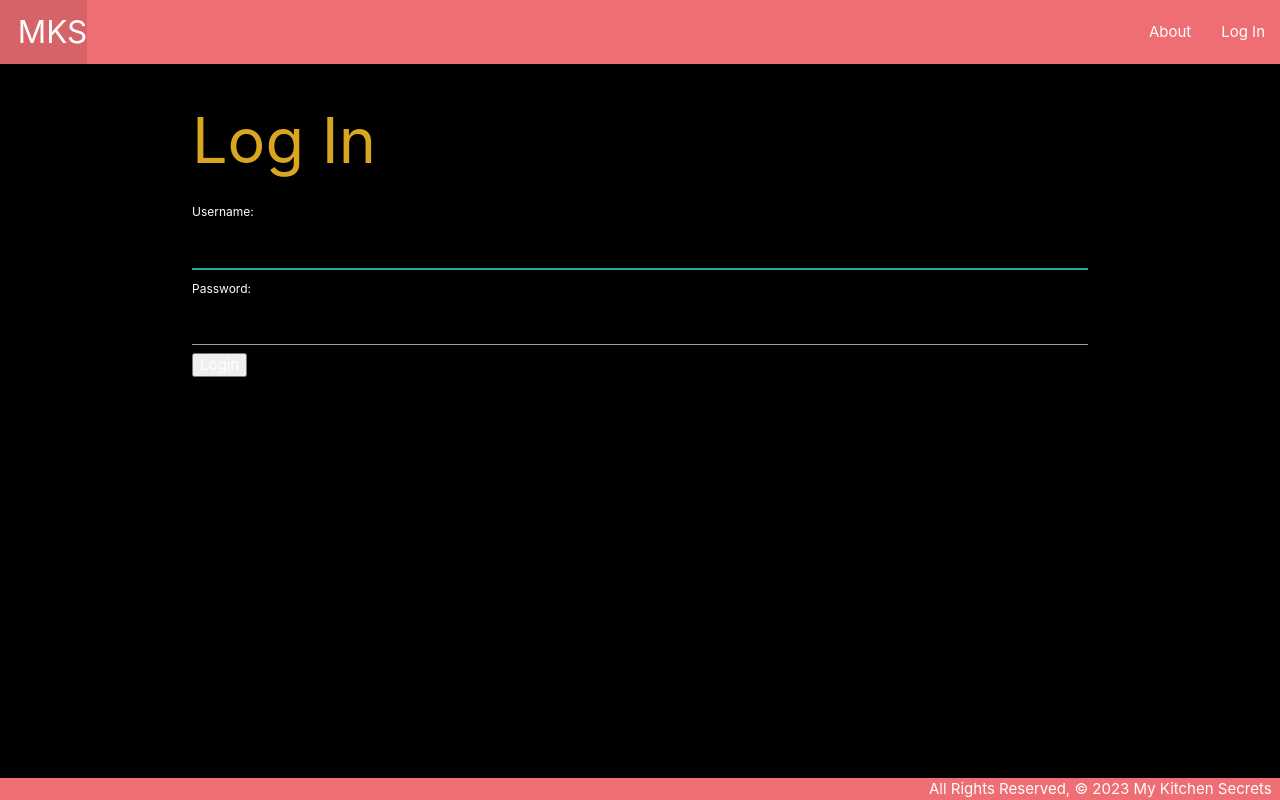
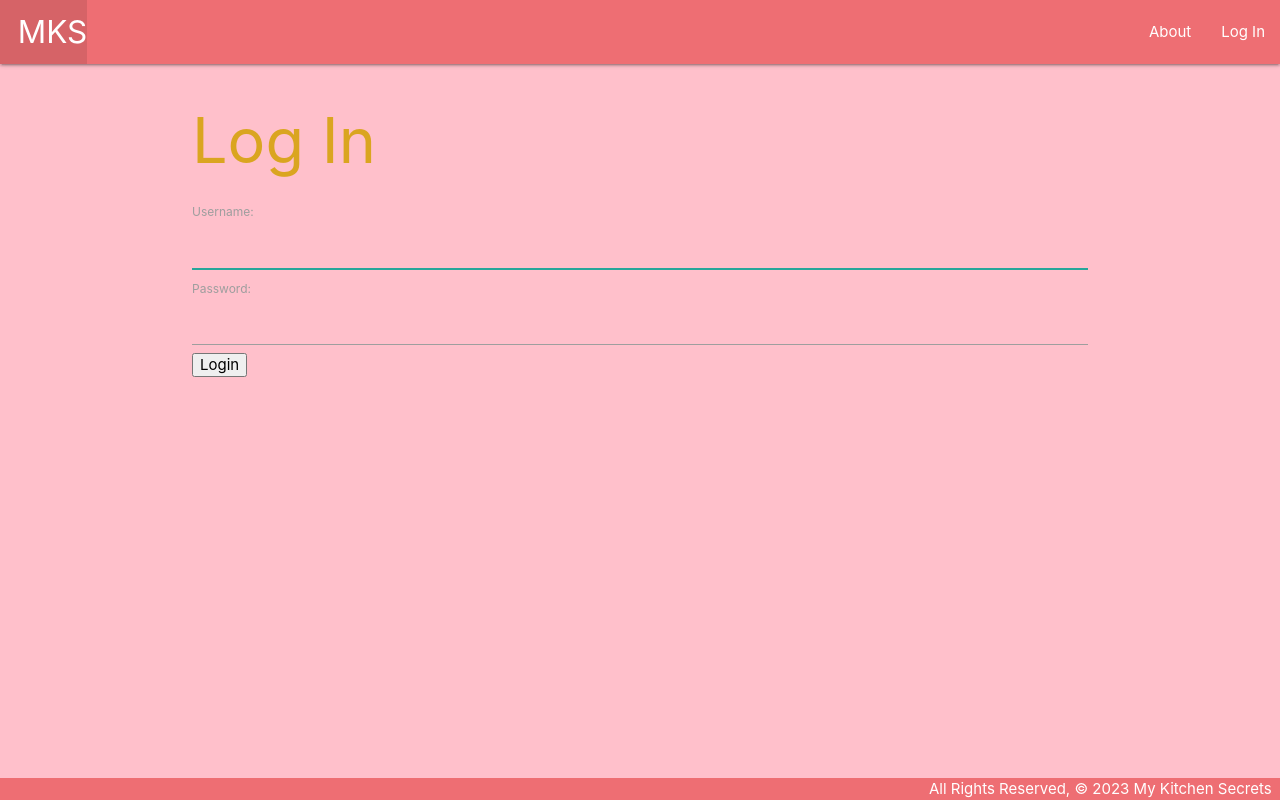
Before and after one commit to ss-stewart/mykitchensecrets, a Django app: page /accounts/login/ in a window 1280 px wide. Run offline with Django 4.2, Linux system fonts and the light colour scheme.

Commit message:
correct syntax to allow input text display

```diff
--- a/main_app/static/css/style.css
+++ b/main_app/static/css/style.css
@@ -2,7 +2,7 @@ body {
     display: flex;
     min-height: 100vh;
     flex-direction: column;
-    background-color: black;
+    background-color: pink;
     color: goldenrod;
 }
 
@@ -14,8 +14,3 @@ footer.page-footer {
     padding-top: 0;
     text-align: right;
 }
-
-.login-form label,
-.login-form input[type="submit"] {
-  color: white;
-}
--- a/main_app/templates/base.html
+++ b/main_app/templates/base.html
@@ -8,7 +8,7 @@
   <meta http-equiv="X-UA-Compatible" content="ie=edge">
   <title>My Kitchen Secrets</title>
   <link rel="stylesheet" href="https://cdnjs.cloudflare.com/ajax/libs/materialize/1.0.0/css/materialize.min.css">
-  <link rel="stylesheet" href="{% static 'css/style.css' %}">
+  <link rel="stylesheet" type="text/css" href="{% static '/css/style.css' %}">
   <script src="https://cdnjs.cloudflare.com/ajax/libs/materialize/1.0.0/js/materialize.min.js"></script>
 </head>
 <body>
```
Also changed, not shown: main_app/views.py (+8 -6 lines), 1 other file.
